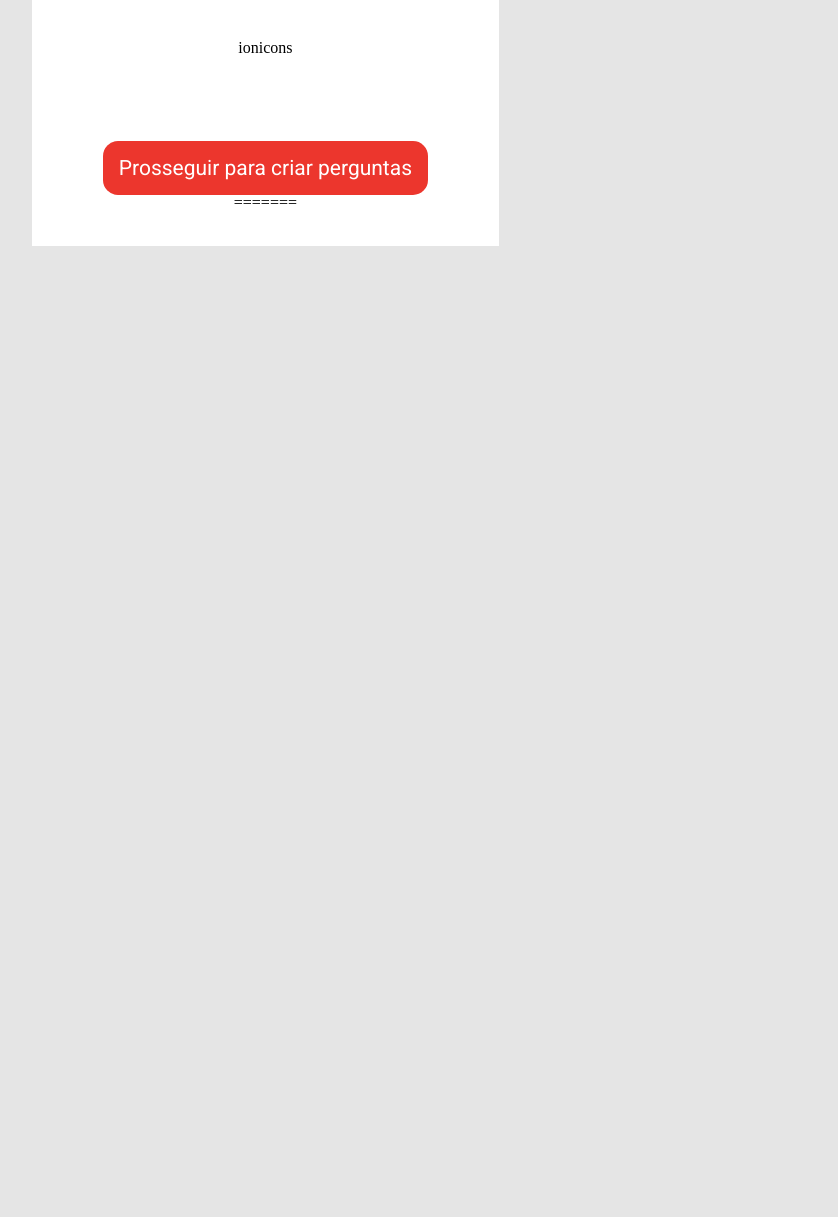
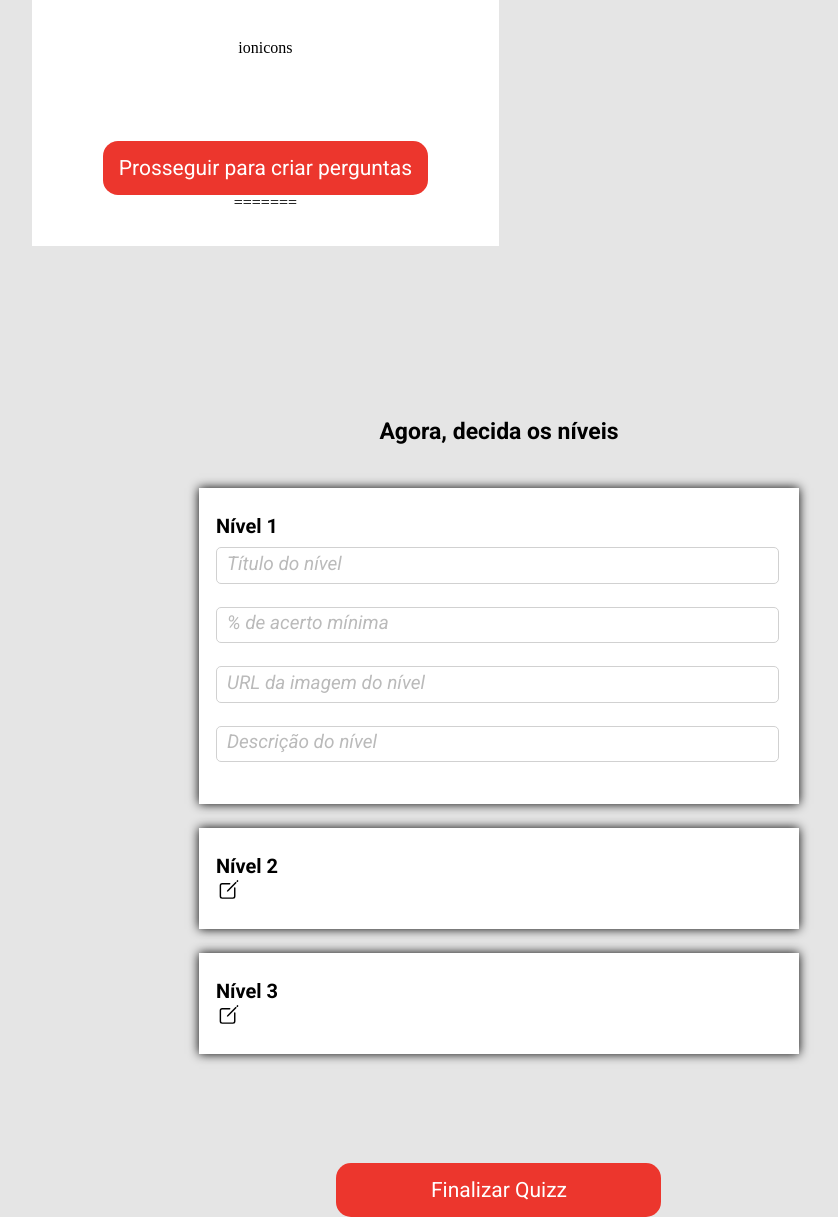
Before and after one commit to Jonas0Dias/BuzzQuizz, a plain HTML site: page index.html in a window 1280 px wide. Shown: the part 1829-3046 px from the top of the page, without its empty margins (141-979 px from the left). Before the commit the page ends 2115 px from the top, so only its background shows below. Drawn offline with nearby package versions, Linux system fonts and the light colour scheme; no server answers.

Commit message:
telas 3 e 4 html e css

```diff
--- a/estilo.css
+++ b/estilo.css
@@ -153,10 +153,8 @@ section {
 
 }
 
-
-.CriarTela1  {
-    background-color: white;
-    display: flex;
+.CriarTela1 {
+      display: flex;
     justify-content: center;
     align-items: center;
     flex-direction: column;
@@ -455,19 +453,13 @@ input::placeholder{
     justify-content: space-between;
 }
 
-.CriarTela3 ion-icon {
+.tela3 ion-icon {
     width: 26px;
     height: 23px;
 }
 
-.CriarTela3 {
-    /* display: flex; */
-    display: none;
-    flex-direction: column;
-    align-items: center;
-}
 
-.CriarTela3 title {
+.tela3 title {
     font-family: roboto;
     font-size: 20px;
     font-weight: 700;
--- a/index.html
+++ b/index.html
@@ -73,7 +73,7 @@
 =======
         </div>
 
-        <div class="CriarTela3">
+        <div class="CriarTela1 tela3">
             <h1>Agora, decida os níveis</h1>
             <div class="nivel">
                 <title>Nível 1</title>
--- a/script.js
+++ b/script.js
@@ -115,7 +115,7 @@ function tela4(){
 }
 
 function tela4(){
-    const tela3 = document.querySelector('.CriarTela3');
+    const tela3 = document.querySelector('.tela3');
     console.log(tela3);
     tela3.classList.add ('escondido');
     const tela4 = document.querySelector(".CriarTela4");
```
